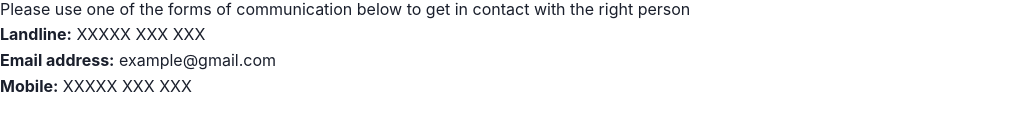
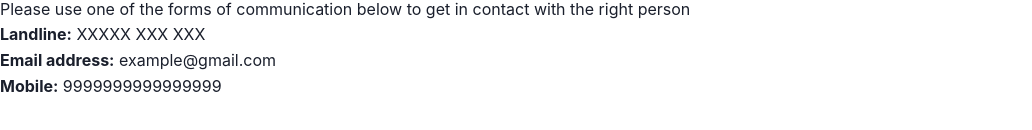
Before and after one commit to masrazo/git-exe-colab, a plain HTML site: page contact.html in a window 1280 px wide. Shown: the part 338-468 px from the top of the page, without its empty margins (0-1032 px from the left). Drawn offline with Linux system fonts and the light colour scheme.

Commit message:
puros 9s

```diff
--- a/contact.html
+++ b/contact.html
@@ -24,7 +24,7 @@
     <div class="contact-details">
         <p><b>Landline:</b> XXXXX XXX XXX</p>
         <p><b>Email address:</b> example@gmail.com</p>
-        <p><b>Mobile:</b> XXXXX XXX XXX</p>
+        <p><b>Mobile:</b> 9999999999999999</p>
     </div>
 
     <script src="javascript/app.js"></script>
```
